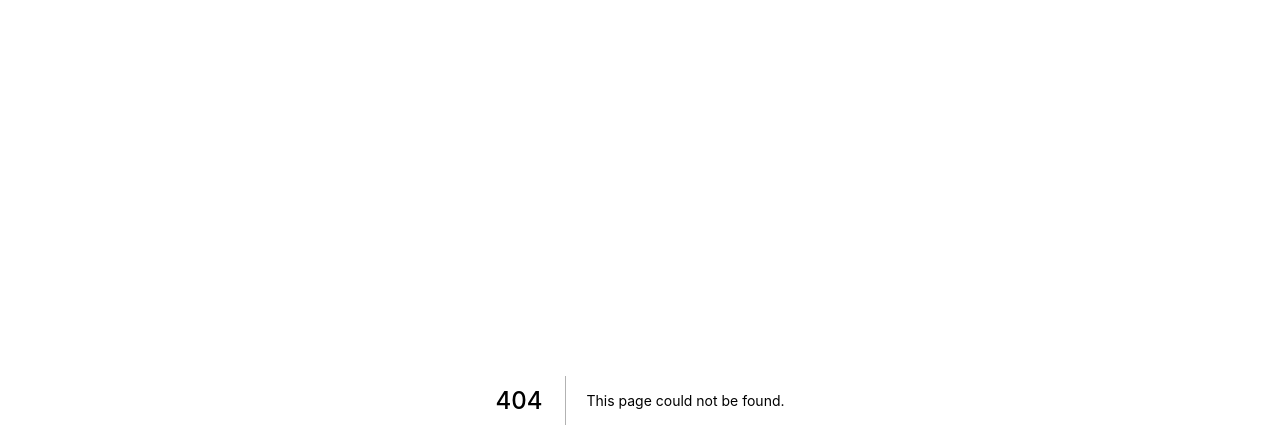
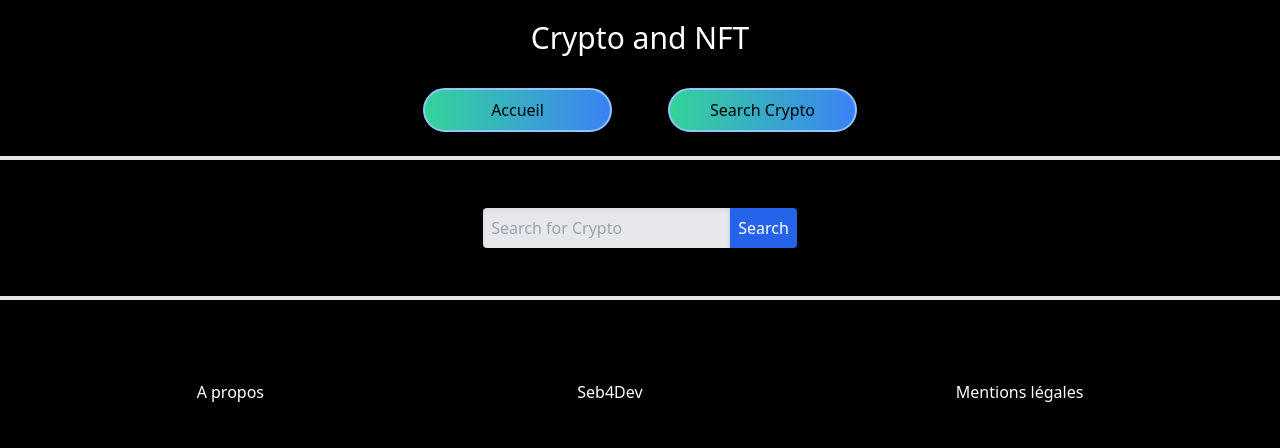
Before and after one commit to callisto28/crypto_nft, a Next.js app: page /search in a window 1280 px wide. Before the commit this address had no page. Shown: the top 448 px of the page. Built offline with nearby package versions, Linux system fonts and the light colour scheme.

Commit message:
ADD[search]ADD button search

```diff
--- a/components/Layout.js
+++ b/components/Layout.js
@@ -12,27 +12,26 @@ export default function Layout({ children, pages }) {
             </Head>
             <header className="container-lg">
                 <h1 className="text-3xl mb-2 text-white">Crypto and NFT </h1>
-                <div className="inline-grid grid-cols-1 gap-x-10 p-4">
+                <div className="inline-grid grid-cols-2 gap-x-10 p-4">
                     {/*  eslint-disable-next-line @next/next/link-passhref */}
                     <Link href="/" scroll>
-                        <button className="bg-gradient-to-r from-green-400 to-blue-500 hover:from-pink-500 hover:to-yellow-500 p-3 m-2 rounded-3xl hover:shadow-md border-2 border-blue-300">Accueil</button>
+                        <button className="bg-gradient-to-r from-green-400 to-blue-500 hover:from-pink-500 hover:to-yellow-500 px-10 py-2 m-2 rounded-3xl hover:shadow-md border-2 border-blue-300">Accueil</button>
                     </Link>
-                    {/* <Link href="/crypto">
-                        <button className="bg-blue-200 p-3 m-2 rounded-3xl hover:shadow-md border-2 border-blue-300">Cryptomonnaies</button>
+                    <Link href="/search" scroll>
+                        <button className="bg-gradient-to-r from-green-400 to-blue-500 hover:from-pink-500 hover:to-yellow-500 px-10 py-2 m-2 rounded-3xl hover:shadow-md border-2 border-blue-300">Search Crypto</button>
                     </Link>
-                    <Link href="/nft">
+                    {/* <Link href="/nft">
                         <button className="bg-blue-200 p-3 m-2 rounded-3xl hover:shadow-md border-2 border-blue-300">Nft</button>
                     </Link> */}
                 </div>
                 <div className="border-t-4">
-                    {/* <Image src="/img/main.jpg" alt="logo" width="400" height="35" className="rounded-3xl object-cover object-center" quality={50} /> */}
                 </div>
             </header>
             <main className="grid-cols-1 p-4">{children}</main>
 
             <footer className="p-10 border-t-4">
 
-                {/* <Image src="/img/main.jpg" alt="logo" width="400" height="35" className="rounded-3xl object-cover object-center" quality={50} /> */}
+
                 <ul className=" pt-10 pb-4 flex justify-around">
                     <li className="text-white">A propos</li>
                     <li className="text-white"><a href="https://seb4dev.works/" target="_blank" rel="noreferrer">Seb4Dev</a></li>
--- a/pages/crypto.js
+++ b/pages/crypto.js
@@ -2,10 +2,22 @@ import Layout from "../components/Layout";
 import Link from "next/link";
 
 
-export default function Home({ res }) {
+export default function Home({ res, id }) {
 
     // console.log(res);
     return (<Layout page='Accueil Crypto'>
+        <Link href={'/search'}>
+            <div className='p-8 justify-center items-center flex'>
+                <form className='flex'>
+                    {/* <input className='bg-gray-200 shadow-inner rounded-l p-2 flex-1' id='crytpo' type='text' aria-label='crypto' placeholder='Rechercher une Crypto' /> */}
+                    <button className='bg-blue-600 hover:bg-blue-700 duration-300 text-white shadow p-2 rounded-r' type='submit'>
+                        Rechercher une Crypto
+                    </button>
+                </form>
+            </div>
+        </Link>
+
+
         <ul className="grid lg:grid-cols-3 gap-2 sm:grid-cols-1">
             {res.map((crypt, index) => (
                 <li key={index} className="relative hover:shadow-md p-5 border border-blue-700 rounded-3xl bg-gradient-to-r from-green-100 to-blue-200 mx-2">
@@ -18,12 +30,12 @@ export default function Home({ res }) {
                             </div>
                             <h2 className="text-center text-2xl uppercase tracking-wider font-bold text-gray-800">{crypt.name}</h2>
                             <p className="text-center text-gray-700">{crypt.symbol}</p>
-                            <h3 className="text-center text-black">Price : {parseFloat(crypt.price).toFixed(2)} EUR</h3>
-                            <p className="text-center text-gray-800">Variation 1d : <span>{parseFloat(crypt['1d'].price_change).toFixed(2) + "EUR"}</span>
-                                {crypt["1d"].price_change_pct < 0 ? (<span className="text-red-600 font-bold">&#x2798;</span>) : (<span className="text-green-600 font-bold">&#x279A;</span>)}
+                            <h3 className="text-center text-black">Price: {parseFloat(crypt.price).toFixed(2)} EUR</h3>
+                            <p className="text-center text-gray-800">Variation 1d: <span>{parseFloat(crypt['1d'].price_change).toFixed(2) + "EUR"}</span>
+                                {crypt["1d"].price_change_pct < 0 ? (<span className="text-red-600 font-bold">&#x2798; </span>) : (<span className="text-green-600 font-bold">&#x279A; </span>)}
                             </p>
-                            <p className="text-center text-gray-800">Variation 30d : <span>{parseFloat(crypt['30d'].price_change).toFixed(2) + "EUR"}</span>
-                                {crypt["30d"].price_change_pct < 0 ? (<span className="text-red-600 font-bold">&#x2798;</span>) : (<span className="text-green-600 font-bold">&#x279A;</span>)}
+                            <p className="text-center text-gray-800">Variation 30d: <span>{parseFloat(crypt['30d'].price_change).toFixed(2) + "EUR"}</span>
+                                {crypt["30d"].price_change_pct < 0 ? (<span className="text-red-600 font-bold">&#x2798; </span>) : (<span className="text-green-600 font-bold">&#x279A; </span>)}
                             </p>
 
 
--- a/pages/index.js
+++ b/pages/index.js
@@ -5,19 +5,21 @@ import Image from 'next/image';
 
 export default function Home({ res }) {
 
-  console.log(res);
+
   return (<Layout page='Accueil Crypto'>
 
-    <div className="flex justify-evenly m-5 p-6">
+    <div className="flex flex-row justify-evenly m-5 p-6 lg:flex-row sm:flex-col">
 
       <Link href={`/crypto`}>
         <button>
-          <Image src="/img/main.jpg" alt="logo" width="400" height="400" className="rounded-3xl object-cover object-center" quality={50} />
+          <Image src="/img/main.jpg" alt="logo" width="300" height="300" className="rounded-3xl object-cover object-center
+          transition duration-800 ease-in-out  transform hover:-translate-y-1 hover:scale-90" quality={50} />
         </button>
       </Link>
       <Link href={`/nft`}>
         <button>
-          <Image src="/img/nft.png" alt="logo" width="400" height="400" className="rounded-3xl object-cover object-center" quality={50} />
+          <Image src="/img/nft.png" alt="logo" width="300" height="300" className="rounded-3xl object-cover object-center
+          transition duration-800 ease-in-out  transform hover:-translate-y-1 hover:scale-90" quality={50} />
         </button>
 
       </Link>
--- a/pages/nft.js
+++ b/pages/nft.js
@@ -1,5 +1,5 @@
 import Layout from "../components/Layout";
-import Link from "next/link";
+
 
 
 export default function Home({ res1 }) {
--- /dev/null
+++ b/pages/search.js
@@ -0,0 +1,67 @@
+import Layout from "../components/Layout";
+import { useState } from "react";
+
+
+
+const Home = () => {
+
+    const [input, setInput] = useState([]);
+    const [test, setTest] = useState([]);
+
+    const search = async (e) => {
+        e.preventDefault()
+
+
+        const res = await fetch(`https://api.nomics.com/v1/currencies/ticker?key=a7aa7ea4b3e128b4497f815cd1aa2c9198e51909&ids=${input}&interval=1d,30d&convert=EUR&per-page=100&page=1`)
+            .then((res) => res.json())
+        console.log(res, "stock res");
+
+        setTest(res)
+        setInput([])
+
+    }
+
+    return (
+        <Layout page='Accueil Crypto'>
+            <div className='p-8 justify-center items-center flex'>
+                <form className='flex'>
+                    <input type="text"
+                        autoCapitalize='characters'
+                        className="bg-gray-200 shadow-inner rounded-l p-2 flex-1"
+                        placeholder="Search for Crypto"
+                        value={input}
+                        onChange={e => setInput(e.target.value.toUpperCase())} />
+                    <button className="bg-blue-600 hover:bg-blue-700 duration-300 text-white shadow p-2 rounded-r"
+                        type="submit"
+                        onClick={search}>
+                        Search
+                    </button>
+                </form>
+            </div>
+            <div className="flex lg:justify-center sm:justify-center">
+                {test && test.map((crypt, index) => (
+
+                    <a key={index} className="rounded-md ">
+                        <div className="relative hover:shadow-md p-5 border border-blue-700 rounded-3xl bg-gradient-to-r from-green-100 to-blue-200 mx-2">
+                            {/* eslint-disable-next-line @next/next/no-img-element */}
+                            <img src={crypt.logo_url} alt={crypt.logo_url} className="w-20 h-20 mx-auto m-6" />
+
+                            <h2 className="text-center text-2xl uppercase tracking-wider font-bold text-gray-800">{crypt.name}</h2>
+                            <p className="text-center text-gray-700">{crypt.symbol}</p>
+                            <h3 className="text-center text-black">Price: {parseFloat(crypt.price).toFixed(2)} EUR</h3>
+                            <p className="text-center text-gray-800">Variation 1d: <span>{parseFloat(crypt['1d'].price_change).toFixed(2) + "EUR"}</span>
+                                {crypt["1d"].price_change_pct < 0 ? (<span className="text-red-600 font-bold">&#x2798; </span>) : (<span className="text-green-600 font-bold">&#x279A; </span>)}
+                            </p>
+                            <p className="text-center text-gray-800">Variation 30d: <span>{parseFloat(crypt['30d'].price_change).toFixed(2) + "EUR"}</span>
+                                {crypt["30d"].price_change_pct < 0 ? (<span className="text-red-600 font-bold">&#x2798; </span>) : (<span className="text-green-600 font-bold">&#x279A; </span>)}
+                            </p>
+                        </div>
+                    </a>
+                ))}
+            </div>
+        </Layout>
+    )
+
+}
+
+export default Home
```
